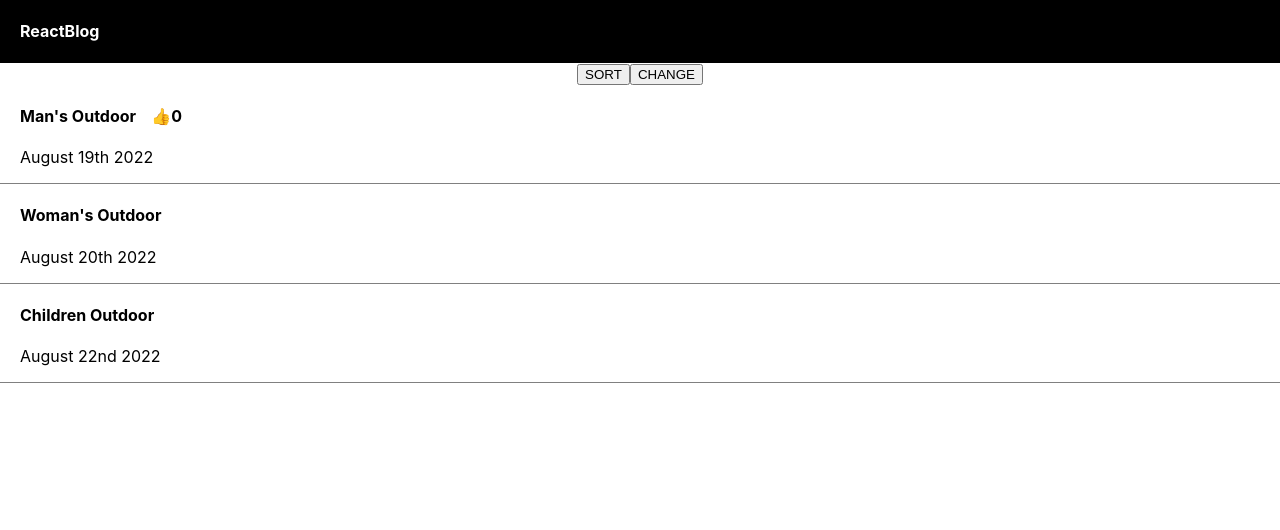
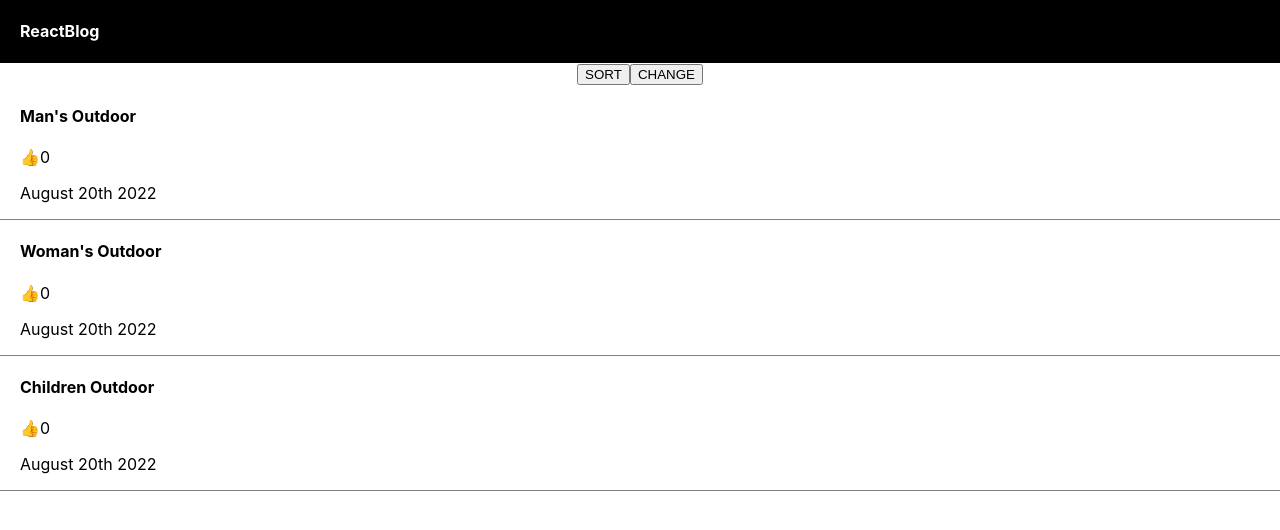
Before and after one commit to monte-kim/playground, a React (Create React App) app: page / in a window 1280 px wide. Shown: the top 530 px of the page. Built offline with nearby package versions, Linux system fonts and the light colour scheme.

Commit message:
ADD loop

```diff
--- a/src/App.js
+++ b/src/App.js
@@ -9,7 +9,7 @@ function App() {
     "Woman's Outdoor",
     "Children Outdoor",
   ]);
-  let [likes, setLikes] = useState(0);
+  let [likes, setLikes] = useState([0, 0, 0]);
   let [modal, setModal] = useState(false); //modal visibility false/true
 
   return (
@@ -41,33 +41,32 @@ function App() {
       >
         CHANGE
       </button>
-      <div className="list">
-        <h4>
-          {title[0]} &nbsp;&nbsp;{" "}
+
+      {title.map(function (a, i) {
+        return (
+          <div className="list" key={i}>
+            <h4
+              onClick={() => {
+                setModal(!modal);
+              }}
+            >
+              {" "}
+              {title[i]}{" "}
+            </h4>
             <span
               onClick={() => {
-              setLikes(likes++);
+                let copyLikes = [...likes];
+                copyLikes[i]++;
+                setLikes(copyLikes);
               }}
             >
               👍
             </span>
-          {likes}
-        </h4>
-        <p>August 19th 2022</p>
-      </div>
-      <div className="list">
-        <h4 onClick={() => {
-          setModal(!modal);
-        }}>{title[1]}</h4>
+            {likes[i]}
             <p>August 20th 2022</p>
           </div>
-      <div className="list">
-        <h4 onClick={() => {
-          setModal(!modal);
-        }}>{title[2]}</h4>
-        <p>August 22nd 2022</p>
-      </div>
-
+        );
+      })}
       {modal === true ? <Modal /> : null}
     </div>
   );
```
Lines whose indentation alone changed are shown as unchanged.
